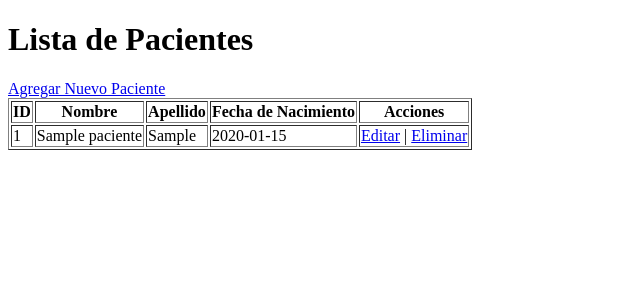
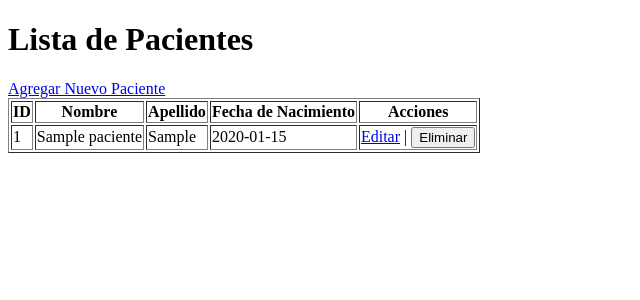
Before and after one commit to Axewc/odonERP, a Flask app: page /pacientes in a window 1280 px wide. Shown: the top 300 px of the page, without its empty margins (0-640 px from the left). Run offline with Flask 3, Linux system fonts and the light colour scheme; tables that the repository leaves empty hold one stand-in row (values such as "Sample post").

Commit message:
:hammer: Reemplazar enlace de eliminación por un botón seguro en la plantilla de pacientes

```diff
--- a/templates/pacientes.html
+++ b/templates/pacientes.html
@@ -29,8 +29,9 @@
                 <td>{{ paciente.fecha_nacimiento }}</td>
                 <td>
                     <a href="{{ url_for('editar_paciente', id=paciente.id) }}">Editar</a> |
-                    <a href="{{ url_for('eliminar_paciente', id=paciente.id) }}"
-                        onclick="return confirm('¿Seguro que deseas eliminar este paciente?')">Eliminar</a>
+                    <form action="{{ url_for('eliminar_paciente', id=paciente.id) }}" method="POST" style="display:inline;">
+                        <button type="submit" onclick="return confirm('¿Seguro que deseas eliminar este paciente?')">Eliminar</button>
+                    </form>
                 </td>
             </tr>
             {% endfor %}
```
